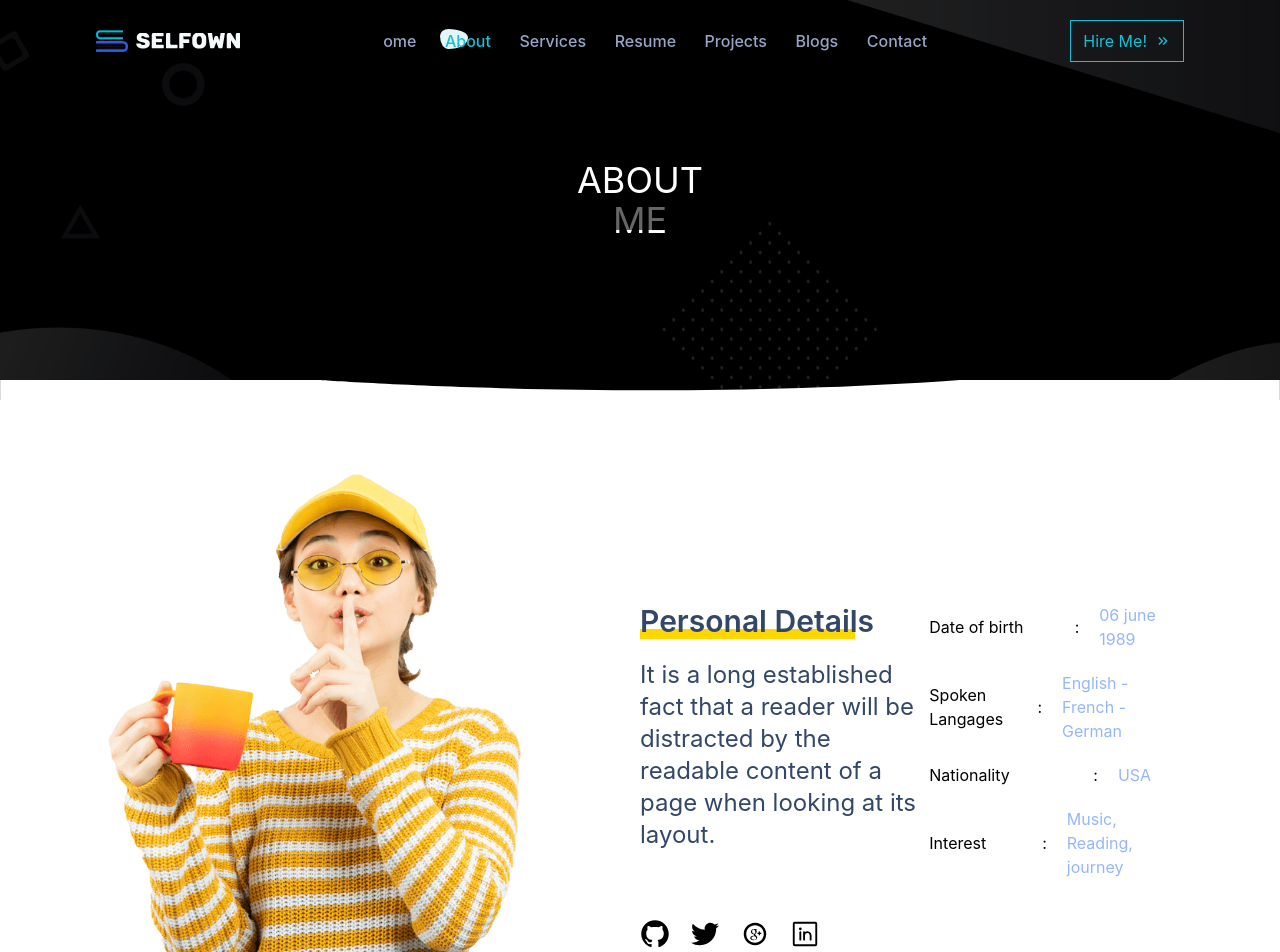
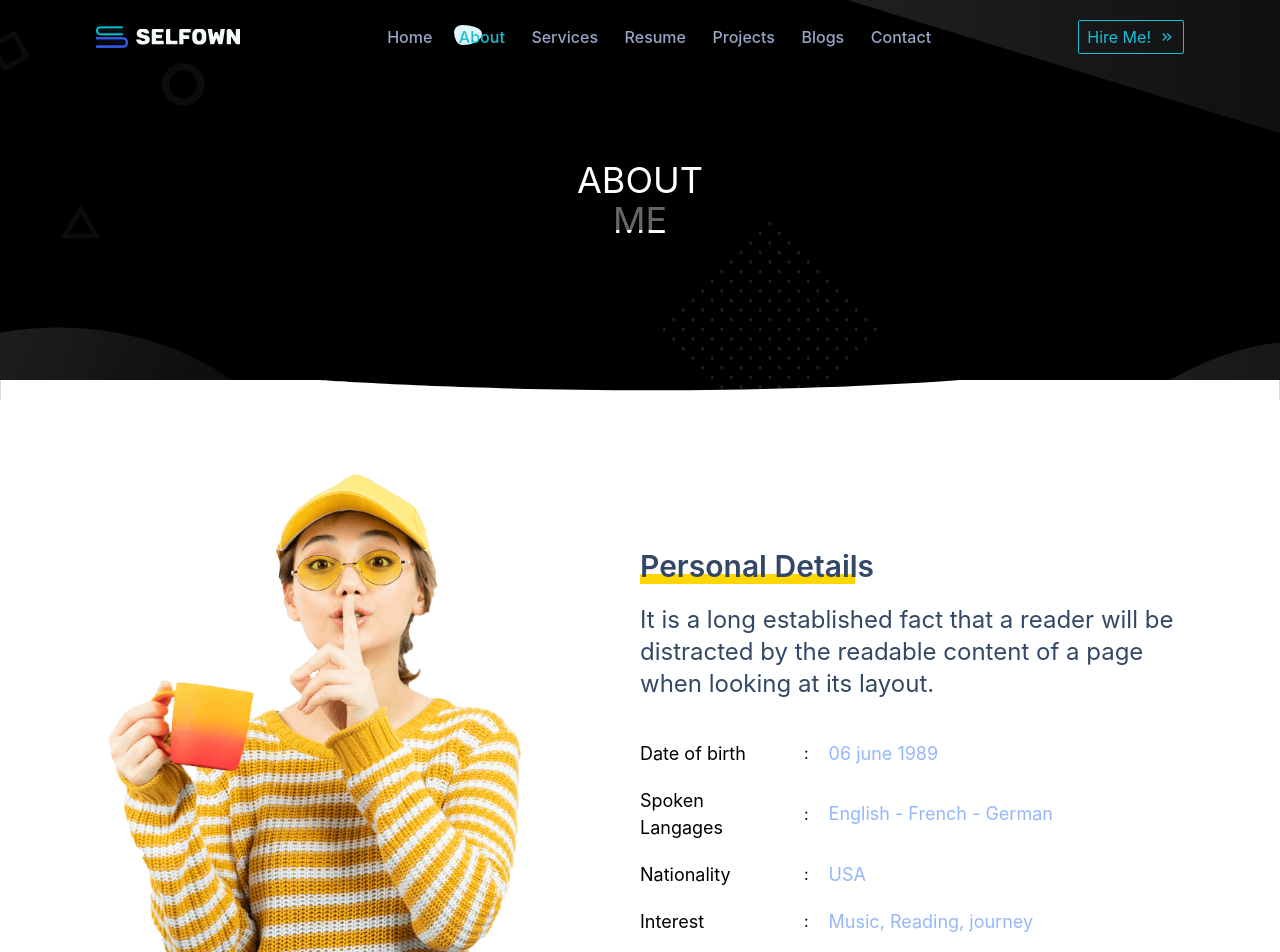
Before and after one commit to rohailahmaddev/Selfown, a React (Vite) app: page /about in a window 1280 px wide. Shown: the top 952 px of the page. Built offline with nearby package versions, Linux system fonts and the light colour scheme.

Commit message:
update button color

```diff
--- a/src/components/Accordion.jsx
+++ b/src/components/Accordion.jsx
@@ -3,7 +3,7 @@ import { GrFormSubtract } from "react-icons/gr";
 import { FaPlus } from "react-icons/fa6";
 
 export const Accordion = ({ image, array }) => {
-  const [openIndex, setOpenIndex] = useState(null);
+  const [openIndex, setOpenIndex] = useState(0);
 
   const handleAccordion = (i) => {
     setOpenIndex((prev) => (prev === i ? null : i));
--- a/src/components/ContanctForm.jsx
+++ b/src/components/ContanctForm.jsx
@@ -26,6 +26,7 @@ export const ContactForm = ({ section = "section" }) => {
                   id="username"
                   className="p-2 outline-none rounded border border-blue-200 focus:border-black"
                   placeholder="Your Name"
+                  required
                 />
               </span>
               <span className="flex flex-col w-full gap-2">
@@ -35,6 +36,7 @@ export const ContactForm = ({ section = "section" }) => {
                   id="email"
                   className="p-2 border outline-none rounded border-blue-200 focus:border-black"
                   placeholder="Your Email"
+                  required
                 />
               </span>
             </div>
@@ -46,6 +48,7 @@ export const ContactForm = ({ section = "section" }) => {
                   id="Subject"
                   className="p-2 rounded outline-none border border-blue-200 focus:border-black"
                   placeholder="Subject"
+                  required
                 />
               </span>
               <span className="flex flex-col  w-full gap-2">
@@ -56,6 +59,7 @@ export const ContactForm = ({ section = "section" }) => {
                   id="number"
                   className="p-2 outline-none border border-blue-200 focus:border-black rounded"
                   placeholder="+9230000003232"
+                  required
                 />
               </span>
             </div>
@@ -66,10 +70,11 @@ export const ContactForm = ({ section = "section" }) => {
                 id="message"
                 className="border p-2 border-blue-200 focus:border-black outline-none h-25 rounded"
                 placeholder="Write message..."
+                required
               ></textarea>
             </div>
             <div className="w-[80%] md:w-[25%]">
-              <button className="text-xl p-3 text-white cursor-pointer rounded bg-blue-950 w-full">
+              <button className="text-xl p-3 text-white cursor-pointer rounded bg-blue-950 w-full" type="submit">
                 Send Message
               </button>
             </div>
--- a/src/components/FooterStip.jsx
+++ b/src/components/FooterStip.jsx
@@ -4,7 +4,7 @@ export const FooterStrip = () => {
   return (
     <section className="container footer_bg flex items-center justify-center">
       <div className="w-[85%] flex md:items-center flex-col md:flex-row justify-between py-5">
-        <div className="col1 w-full">
+        <div className="col1 w-full md:w-[60%] ">
           <p className="text-gray-400 w-full text-[12px] md:text-[20px] flex items-center gap-3">
             © 2026 Selfown. Created with <FaHeart className="text-red-600" /> by
             Mannatthemes
--- a/src/components/HeroSection.jsx
+++ b/src/components/HeroSection.jsx
@@ -19,12 +19,12 @@ export const HeroSection = ({heroRef}) => {
             ></iframe>
           </div>
         </div>
-        <div className="col-1 w-[85%] md:w-[75%] absolute top-10 md:-top-10 flex items-center justify-between flex-col md:flex-row">
+        <div className="col-1 w-[85%] md:w-[75%] absolute top-10 md:-top-10 pt-25 md:pt-0 flex items-center justify-between flex-col md:flex-row">
           <div className="flex flex-col justify-center gap-7 w-full md:w-[65%]">
-            <span className="text-2xl w-full  text text-center">
+            <span className="text-2xl w-full text-center heroSmallText">
               Hi, I'm David Williamson
             </span>
-            <h1 className="text-4xl font-semibold md:font-bold gap-4 flex flex-col md:flex-row items-center herotext_color">
+            <h1 className=" text-4xl md:text-5xl font-semibold md:font-bold gap-4 flex flex-col md:flex-row items-center herotext_color">
               I'm a freelance <HeroText />{" "}
             </h1>
             <h1 className="text-5xl font-semibold md:font-bold herotext_color text-center">
@@ -35,7 +35,7 @@ export const HeroSection = ({heroRef}) => {
               download
               className="text-center"
             >
-              <button className="button-bg rounded px-6 py-2 cursor-pointer">
+              <button className="button-bg rounded px-6 py-2 cursor-pointer text-white">
                 Download CV
               </button>
             </a>
--- a/src/components/Message.jsx
+++ b/src/components/Message.jsx
@@ -7,15 +7,15 @@ export const MessageSend = () => {
       style={{ backgroundImage: `url(${image})` }}
     >
       <div className="w-[85%] flex items-center justify-between flex-col gap-5 md:gap-0 md:flex-row">
-        <div className="col-1 w-full md:w-[50%] flex flex-col gap-4">
-          <h2 className="text-2xl font-semibold md:text-3xl herotext_color">
+        <div className="col-1 w-full md:w-[55%] flex flex-col gap-4">
+          <h2 className="text-2xl font-semibold md:text-4xl herotext_color">
             I Am Available For Freelancer.
           </h2>
-          <p className="herotext_color text-xl">
+          <p className="herotext_color text-2xl">
             Browse hundreds of job offers and find the bestsuitable position.
           </p>
         </div>
-        <div className="col-2 w-full md:w-[45%] flex items-center justify-center">
+        <div className="col-2 w-full md:w-[40%] flex items-center justify-center">
           <form className="w-full">
             <div className="bg-white rounded md:rounded-xl  p-1 w-full shadow-md flex items-center justify-between">
               <input
--- a/src/components/NavBar.jsx
+++ b/src/components/NavBar.jsx
@@ -8,7 +8,7 @@ import dark_logo from "../../public/logo-dark.png"
 
 const NavMenu = [
   {
-    name: "ome",
+    name: "Home",
     path: "/",
   },
   {
@@ -82,7 +82,7 @@ export const NavBar = ({scroll}) => {
     </div>
 
     <div className="hidden md:block">
-      <button className="button-border hover:-translate-y-1 transition duration-300 px-3 py-2 flex items-center gap-2">
+      <button className="button-border hover:-translate-y-1 cursor-pointer transition duration-300 px-2 rounded-xs py-1 flex items-center gap-2">
         Hire Me!
         <MdKeyboardDoubleArrowRight />
       </button>
--- a/src/components/PersonalDetail.jsx
+++ b/src/components/PersonalDetail.jsx
@@ -2,7 +2,7 @@ import { PersonalDetailIcons } from "./PersonalDetailIcons";
 
 export const PersonalDetail = ({
   icons = true,
-  displayProperty = "flex items-center justify-between w-[85%]",
+  displayProperty = "flex items-center md:flex-row flex-col justify-between w-[85%]",
   col1Width = "w-[55%]",
   col2Width = "w-[35%]",
 }) => {
@@ -26,7 +26,7 @@ export const PersonalDetail = ({
   ];
   return (
     <section className="container flex items-center justify-center">
-      <div className={` ${displayProperty} pt-25 flex flex-col gap-6 md:gap-0 md:flex-row`}>
+      <div className={` ${displayProperty} pt-25 gap-6`}>
         <div className={`col-1 flex flex-col gap-5 md:${col1Width}`}>
           <h2 className="herotext_color w-full font-semibold personal_det text-3xl  relative">
             Personal Details
@@ -42,8 +42,8 @@ export const PersonalDetail = ({
             {detail.map((Element, index) => {
               return (
                 <li key={index} className="flex items-center gap-5">
-                  <p className="w-36"> {Element.name} </p> <span>:</span>{" "}
-                  <span className="text"> {Element.det} </span>
+                  <p className="w-36 text-[10px] md:text-[18px]"> {Element.name} </p> <span>:</span>{" "}
+                  <span className="text text-[10px] md:text-[18px]"> {Element.det} </span>
                 </li>
               );
             })}
--- a/src/index.css
+++ b/src/index.css
@@ -3,6 +3,9 @@
 .container {
   max-width: 1370px;
   margin: auto;
+}
+.heroSmallText{
+  color:rgb(122, 138, 163);
 }
 .sudo_class::before {
   background-color: rgb(227, 247, 250);
```
